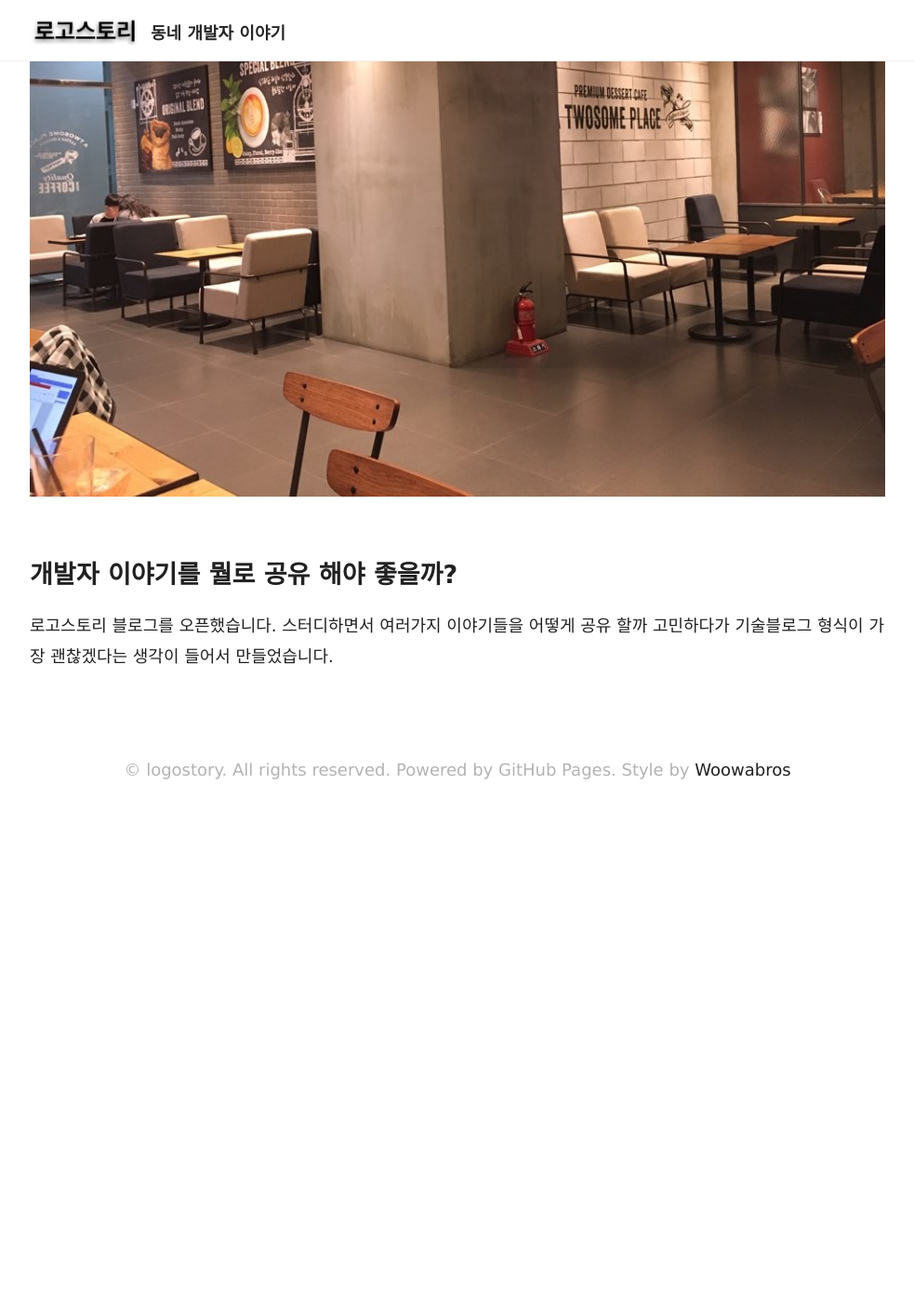
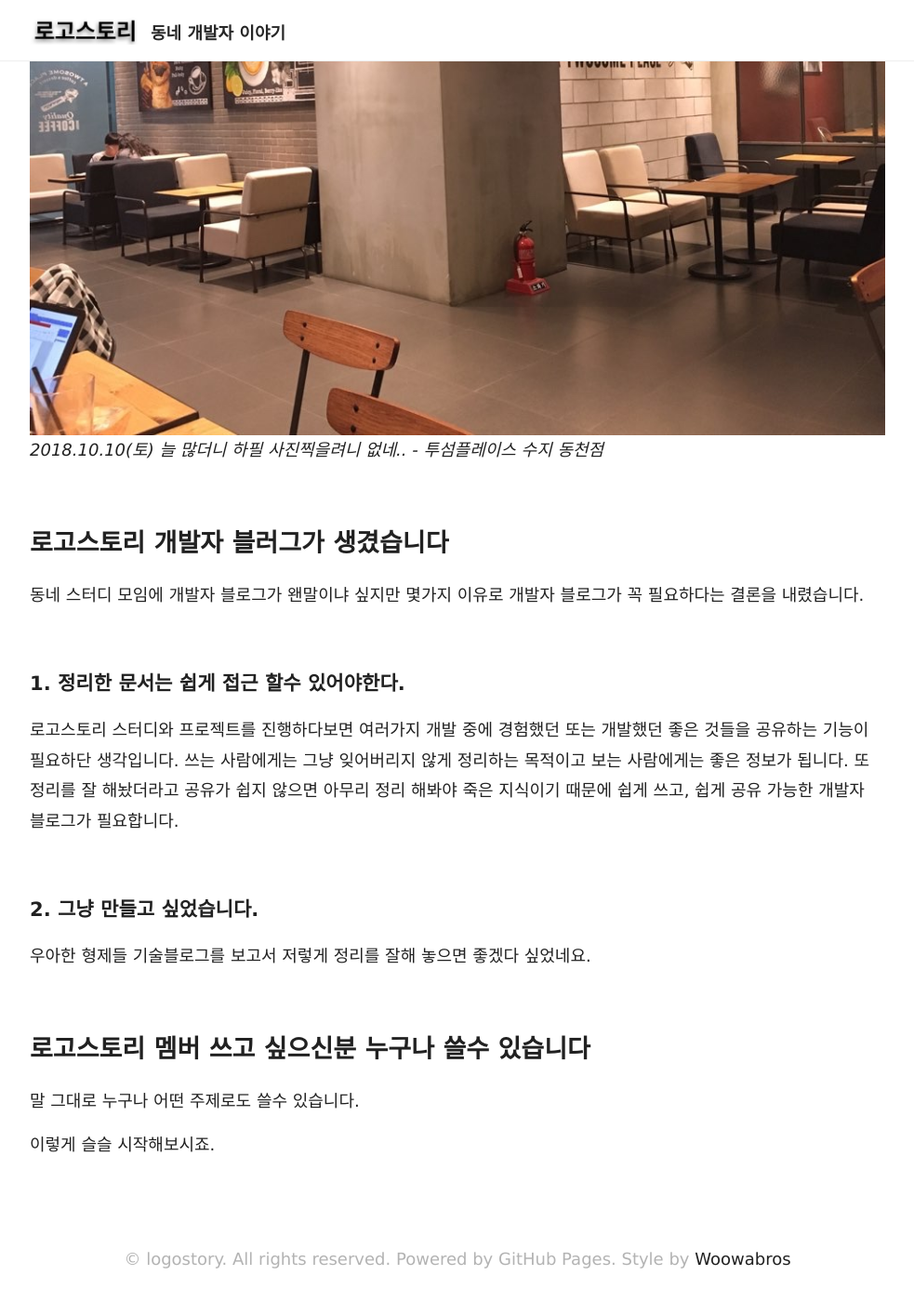
Before and after one commit to logostory/logostory.github.io, a Jekyll site: the page built from _posts/2018-10-10-begin-blog.md, in a window 1280 px wide and 1400 px high, scrolled down 872 px. Shown: the whole window at 93% size, without its empty margins (148-1131 px from the left). Built offline with Jekyll 4.4.1, drawn with Linux system fonts in a browser that asks for light colours; before the commit the page ends 1746 px from its top, so only the background shows below that; some of the changed text lies outside the part shown.

Commit message:
Update 2018-10-10-begin-blog.md

```diff
--- a/_posts/2018-10-10-begin-blog.md
+++ b/_posts/2018-10-10-begin-blog.md
@@ -2,17 +2,28 @@
 layout: post
 author: David Sun
 category: operation
-title: 로고스토리 - 동네 개발자 이야기 시작!
+title: 로고스토리 - 동네 개발자 이야기 시작
 desc: 쓸데없이 고퀄. 동네 스터디 모임이 이런 개발자 블로그 까지?
 ---
 
-안녕하세요 로고스토리 David 입니다. 로고스토리 개발 블로그 **'로고스토리 - 동네개발자 이야기'** 이야기 입니다.
+안녕하세요 로고스토리 David 입니다. 로고스토리 개발 블로그 **'로고스토리 - 동네개발자 이야기'** 이야기 입니다. 로고스토리 개발자 블로그 만든 기념으로 로고스토리를 만들게된 계기와 개발자 블로그에 대한 첫 글을 남겨 봅니다.
 
-### Prologue
 ## 오늘도 커피숍에는 딱 봐도 나 닮은 개발자가 넘친다
-오늘도 스벅을 들어서며 뭐 시킬지 앱을 켜며 사이렌 오더를 클릭한다. 1층을 지나니 벌써 창가에는 노트북을 세운 사람들이 몇몇있다. '1층이 이정도면 2층은 꽉차겠네' 아니나 다를까 2층으로 올라가니 창가자리는 벌써 꽉찼다. 전원을 꽃을 수 있는 자리는 언제나 인기가 좋다. '아놔.. 이럴줄 알았으면 집에서 배터리 꽉 채워 오는건데..' 후회해도 이미 늦었다. 플러그가 있는 자리 확보에 실패하고 대충 자리를 잡고 노트북을 열었다. 이런 저런 개발 준비를 하다 고개를 살짝 들어보면 열심히 노트북을 보며 개발을 하는듯 보이는 사람들이 많다 **'이렇게 나랑 비슷한 사람들이 많은데 같이 뭐하나 만들어 보면 잼있을텐데..'** 로고스토리는 이렇게 시작된다.
+오늘도 스벅을 들어서며 뭐 시킬지 앱을 켜며 사이렌 오더를 클릭한다. 1층을 지나니 벌써 창가에는 노트북을 세운 사람들이 몇몇있다. '1층이 이정도면 2층은 꽉차겠네' 아니나 다를까 2층으로 올라가니 창가자리는 벌써 꽉찼다. 전원을 꽃을 수 있는 자리는 언제나 인기가 좋다. '아놔.. 이럴줄 알았으면 집에서 배터리 꽉 채워 오는건데..' 후회해도 이미 늦었다. 플러그가 있는 자리 확보에 실패하고 대충 자리를 잡고 노트북을 열었다. 이런 저런 개발 준비를 하다 고개를 살짝 들어보면 열심히 노트북을 보며 개발을 하는듯 보이는 사람들이 많다 **'이렇게 나랑 비슷한 사람들이 많은데 같이 뭐하나 만들어 보면 잼있을텐데..'** 이 잠깐의 생각은 곧 현실이 된다..
 
 ![Alt text](/assets/img/cafe2.jpeg)
+*2018.10.10(토) 늘 많더니 하필 사진찍을려니 없네.. - 투섬플레이스 수지 동천점*
 
-## 개발자 이야기를 뭘로 공유 해야 좋을까?
-로고스토리 블로그를 오픈했습니다. 스터디하면서 여러가지 이야기들을 어떻게 공유 할까 고민하다가 기술블로그 형식이 가장 괜찮겠다는 생각이 들어서 만들었습니다.
+## 로고스토리 개발자 블러그가 생겼습니다
+동네 스터디 모임에 개발자 블로그가 왠말이냐 싶지만 몇가지 이유로 개발자 블로그가 꼭 필요하다는 결론을 내렸습니다.
+
+### 1. 정리한 문서는 쉽게 접근 할수 있어야한다.
+로고스토리 스터디와 프로젝트를 진행하다보면 여러가지 개발 중에 경험했던 또는 개발했던 좋은 것들을 공유하는 기능이 필요하단 생각입니다. 쓰는 사람에게는 그냥 잊어버리지 않게 정리하는 목적이고 보는 사람에게는 좋은 정보가 됩니다. 또 정리를 잘 해놨더라고 공유가 쉽지 않으면 아무리 정리 해봐야 죽은 지식이기 때문에 쉽게 쓰고, 쉽게 공유 가능한 개발자 블로그가 필요합니다.
+
+### 2. 그냥 만들고 싶었습니다.
+우아한 형제들 기술블로그를 보고서 저렇게 정리를 잘해 놓으면 좋겠다 싶었네요.
+
+## 로고스토리 멤버 쓰고 싶으신분 누구나 쓸수 있습니다
+말 그대로 누구나 어떤 주제로도 쓸수 있습니다.
+
+이렇게 슬슬 시작해보시죠.
```
